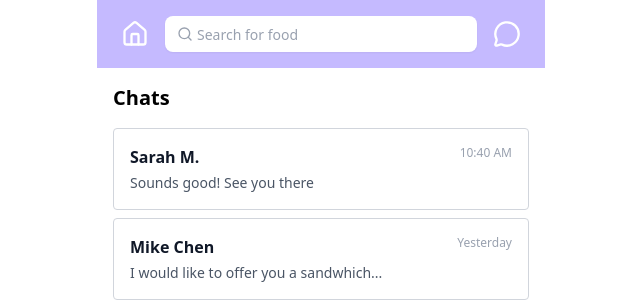
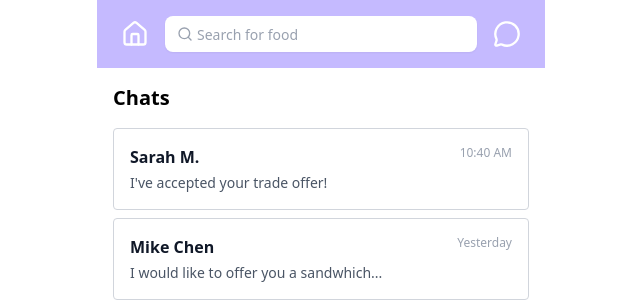
Before and after one commit to ntur101/LunchMeet, a React (Vite) app: page /chats in a window 1280 px wide. Shown: the top 302 px of the page, without its empty margins (319-959 px from the left). Built offline with nearby package versions, Linux system fonts and the light colour scheme.

Commit message:
small bug fix - changed the preview text for sarah. (sorry prabh for pushing to main)

```diff
--- a/src/pages/ChatList.jsx
+++ b/src/pages/ChatList.jsx
@@ -3,7 +3,7 @@ import { useNotification } from "../contexts/NotificationContext";
 import { useEffect } from "react";
 
 const mockChats = [
-  { chatId: "sarah-m", name: "Sarah M.", lastMessage: "Sounds good! See you there", timestamp: "10:40 AM" },
+  { chatId: "sarah-m", name: "Sarah M.", lastMessage: "I've accepted your trade offer!", timestamp: "10:40 AM" },
   { chatId: "mike-chen", name: "Mike Chen", lastMessage: "I would like to offer you a sandwhich...", timestamp: "Yesterday" },
   { chatId: "jessica-l", name: "Jessica L.", lastMessage: "Is the salad still available?", timestamp: "Yesterday" },
   { chatId: "alex-k", name: "Alex K.", lastMessage: "Perfect! I'll be there at 1 PM", timestamp: "Monday" },
```
